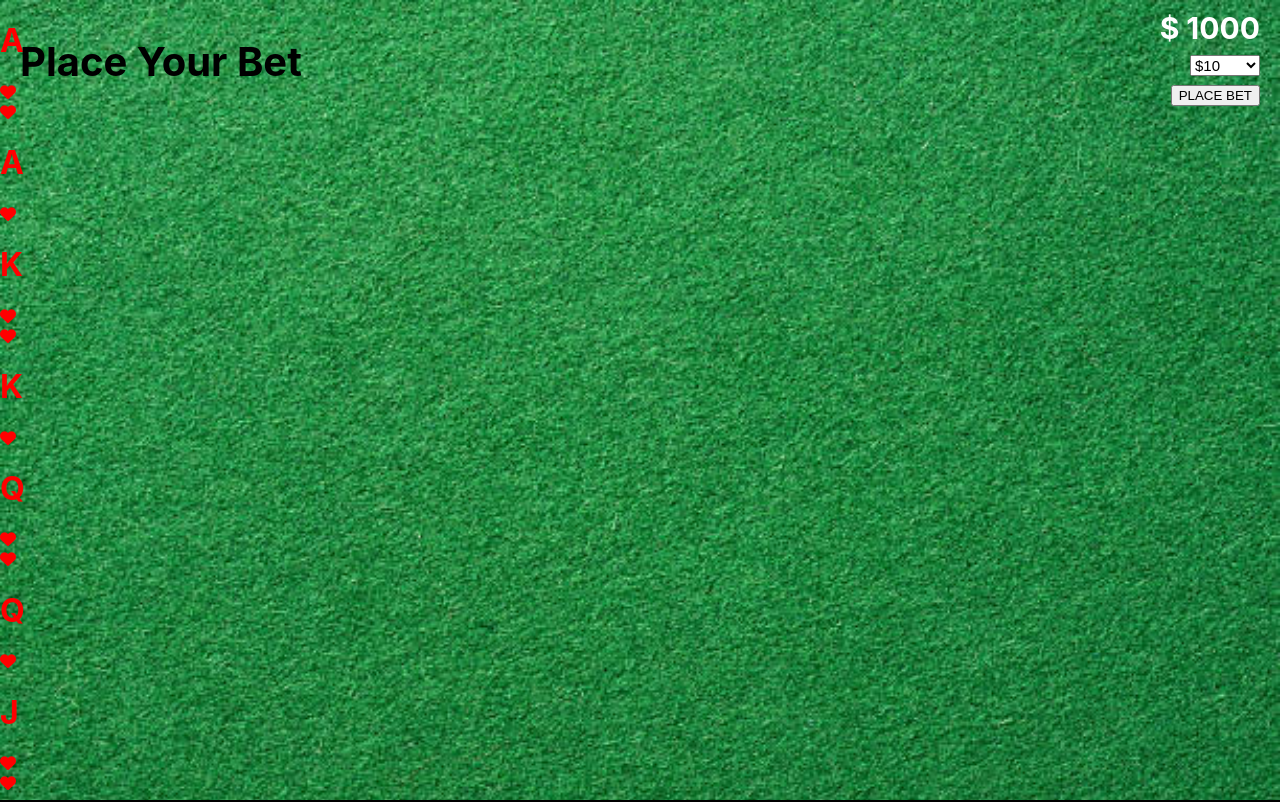
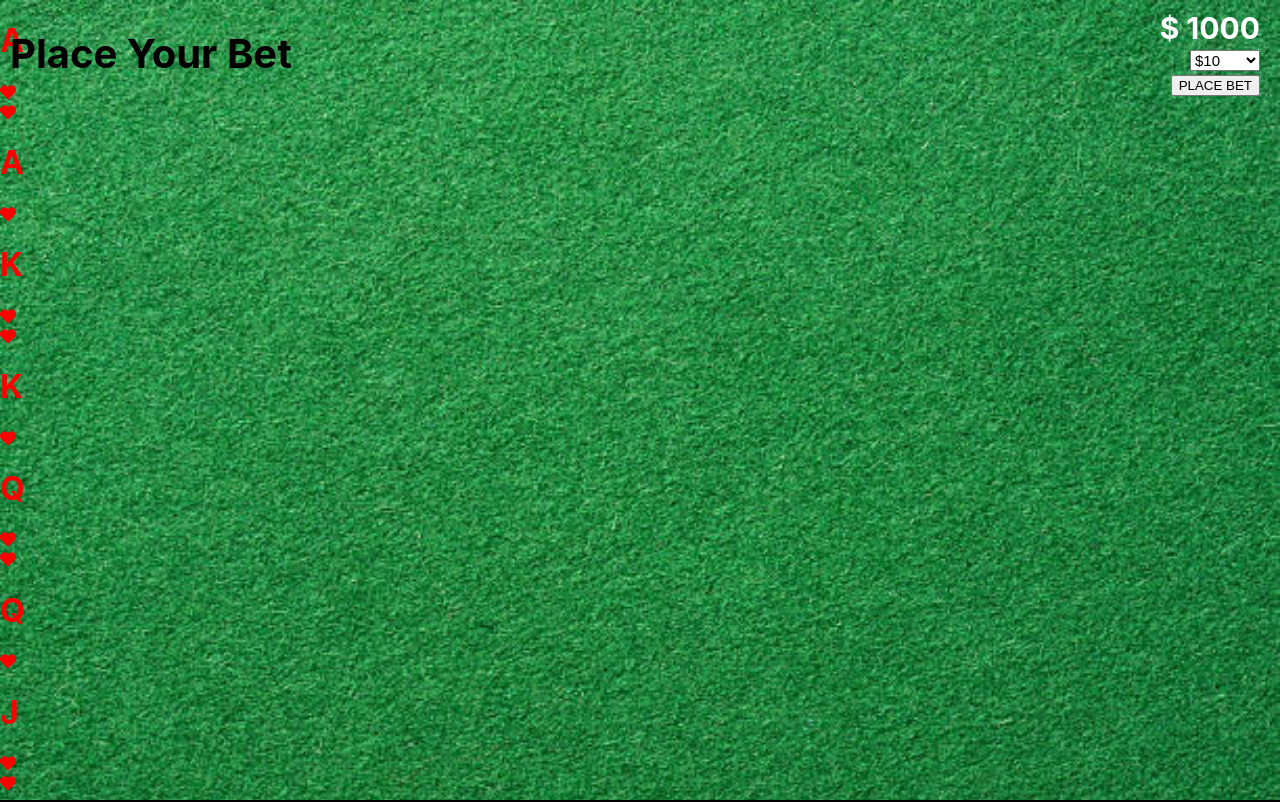
Before and after one commit to timrusin/reactblackjack, a React (Create React App) app: page /game in a window 1280 px wide. Shown: the top 802 px of the page. Built offline with nearby package versions, Linux system fonts and the light colour scheme; a web font is replaced by a local one.

Commit message:
minor css tweaks for bet paramaters

```diff
--- a/src/Game.css
+++ b/src/Game.css
@@ -19,7 +19,7 @@
     flex-direction: column;
     align-items: flex-end;
     position: absolute;
-    top: 55px;
+    top: 50px;
     right: 20px;
     width: 100px;
     font-size: 50px;
@@ -34,13 +34,13 @@
 .bet-button {
     position: absolute;
     right: 20px;
-    top: 85px;
+    top: 75px;
 }
 
 .place-bet {
     position: absolute;
-    top: 10px;
-    left: 20px;
+    top: 2px;
+    left: 10px;
     font-size: 40px;
     color: #000;
 }
```
